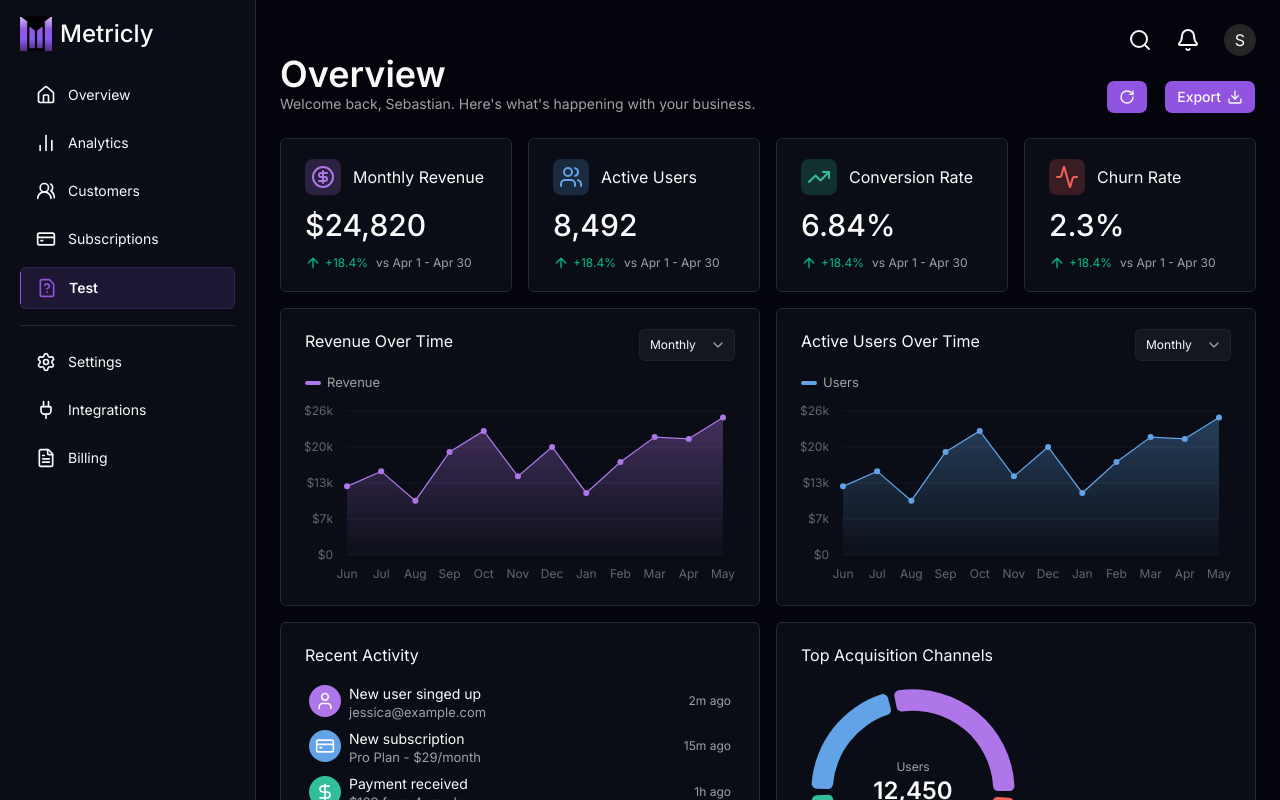
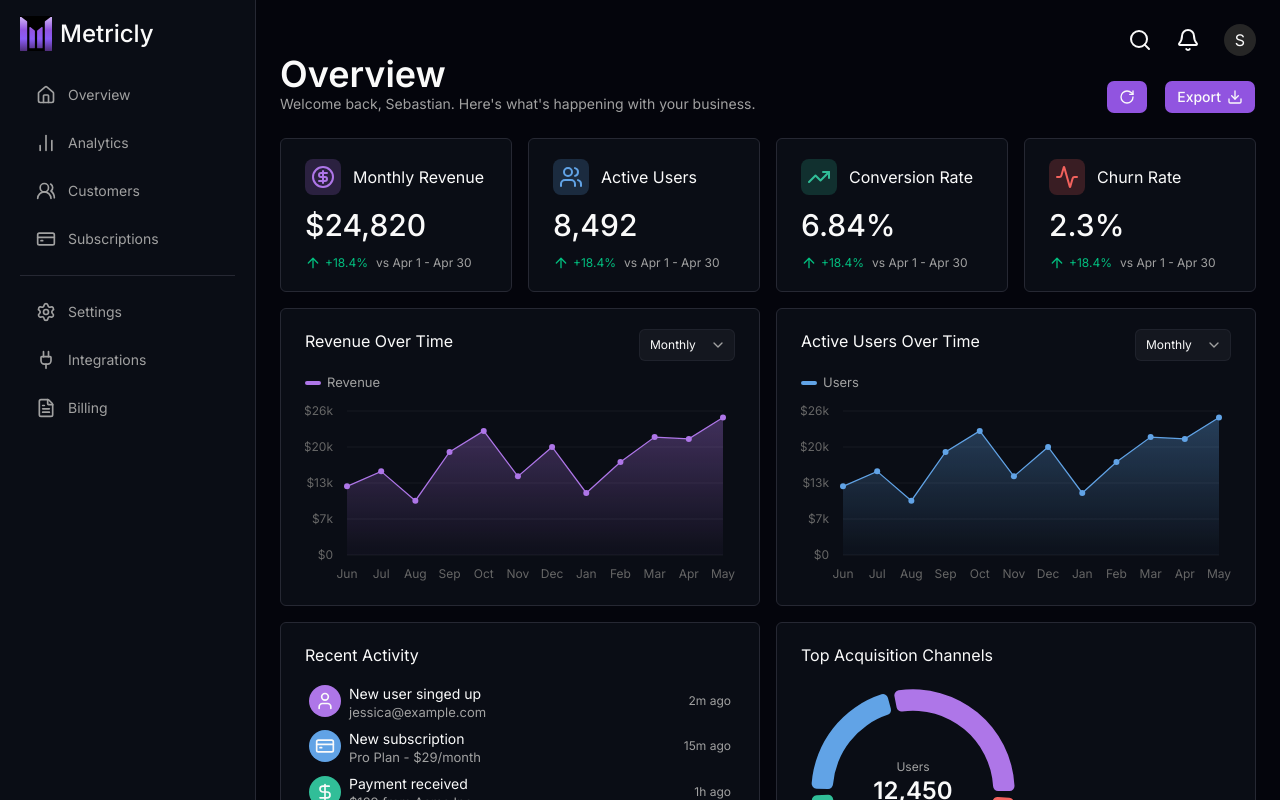
Before and after one commit to svsxn/metricly, a Next.js app: page / in a window 1280 px wide. Shown: the top 800 px of the page. Built offline with nearby package versions, Linux system fonts and the light colour scheme.

Commit message:
feat: add routing

```diff
--- a/src/components/sidebar/nav-item.tsx
+++ b/src/components/sidebar/nav-item.tsx
@@ -1,10 +1,46 @@
-import type { NavItem } from "@/types/general";
+"use client";
 
-export default function NavItem({ Icon, name }: NavItem) {
+import { cn } from "@/lib/utils";
+import Link from "next/link";
+import { usePathname } from "next/navigation";
+import { ReactNode } from "react";
+
+type Props = {
+  name: string;
+  href: string;
+  children: ReactNode;
+};
+
+export default function NavItem({ name, href, children }: Props) {
+  const pathname = usePathname();
+
+  const isActive =
+    href === "/dashboard"
+      ? pathname === href
+      : pathname === href || pathname.startsWith(`${href}/`);
+
   return (
-    <div className="flex items-center gap-3 px-4 py-2.5 rounded-sm transition-colors hover:cursor-pointer hover:bg-primary/20">
-      <Icon size={20} />
+    <Link
+      href={href}
+      aria-current={isActive ? "page" : undefined}
+      className={cn(
+        "relative flex items-center gap-3 rounded-sm px-4 py-2.5 text-muted-foreground transition-colors hover:bg-primary/10 hover:text-foreground",
+        isActive &&
+          "border border-primary/20 bg-primary/15 font-semibold text-foreground",
+      )}
+    >
+      <span
+        className={cn(
+          "text-muted-foreground transition-colors",
+          isActive && "text-primary",
+        )}
+      >
+        {children}
+      </span>
       <span className="text-sm">{name}</span>
-    </div>
+      {isActive ? (
+        <span className="absolute -left-px h-8 w-px bg-primary" />
+      ) : null}
+    </Link>
   );
 }
--- a/src/components/sidebar/nav.tsx
+++ b/src/components/sidebar/nav.tsx
@@ -1,25 +1,24 @@
 import { NAV_ITEMS, NAV_ITEMS_2 } from "@/data/nav-items";
 import NavItem from "./nav-item";
-import { FileQuestionMarkIcon } from "lucide-react";
 import { Separator } from "../ui/separator";
+import { Icon } from "lucide-react";
 
 export default function Nav() {
   return (
     <nav className="flex flex-col gap-4">
       <div className="flex flex-col gap-2">
-        {NAV_ITEMS.map((item) => (
-          <NavItem key={item.name} Icon={item.Icon} name={item.name} href="" />
+        {NAV_ITEMS.map(({ name, href, Icon }) => (
+          <NavItem key={href} name={name} href={href}>
+            <Icon className="size-5" aria-hidden="true" />
+          </NavItem>
         ))}
-        <div className="relative flex items-center gap-3 px-4 py-2.5 bg-primary/15 border border-primary/20 hover:cursor-pointer rounded-sm">
-          <FileQuestionMarkIcon size={20} color="var(--primary)" />
-          <span className="text-sm font-semibold">Test</span>
-          <div className="absolute w-px h-8 -left-px bg-primary" />
-        </div>
       </div>
       <Separator />
       <div className="flex flex-col gap-2">
-        {NAV_ITEMS_2.map((item) => (
-          <NavItem key={item.name} Icon={item.Icon} name={item.name} href="" />
+        {NAV_ITEMS_2.map(({ name, href, Icon }) => (
+          <NavItem key={href} name={name} href={href}>
+            <Icon className="size-5" aria-hidden="true" />
+          </NavItem>
         ))}
       </div>
     </nav>
--- a/src/data/nav-items.ts
+++ b/src/data/nav-items.ts
@@ -13,22 +13,22 @@ export const NAV_ITEMS: NavItem[] = [
   {
     Icon: HomeIcon,
     name: "Overview",
-    href: "",
+    href: "/dashboard",
   },
   {
     Icon: ChartNoAxesColumnIcon,
     name: "Analytics",
-    href: "",
+    href: "/dashboard/analytics",
   },
   {
     Icon: Users2Icon,
     name: "Customers",
-    href: "",
+    href: "/dashboard/customers",
   },
   {
     Icon: CreditCardIcon,
     name: "Subscriptions",
-    href: "",
+    href: "/dashboard/subscriptions",
   },
 ];
 
@@ -36,16 +36,16 @@ export const NAV_ITEMS_2: NavItem[] = [
   {
     Icon: SettingsIcon,
     name: "Settings",
-    href: "",
+    href: "/dashboard/settings",
   },
   {
     Icon: PlugIcon,
     name: "Integrations",
-    href: "",
+    href: "/dashboard/integrations",
   },
   {
     Icon: FileTextIcon,
     name: "Billing",
-    href: "",
+    href: "/dashboard/billing",
   },
 ];
```
